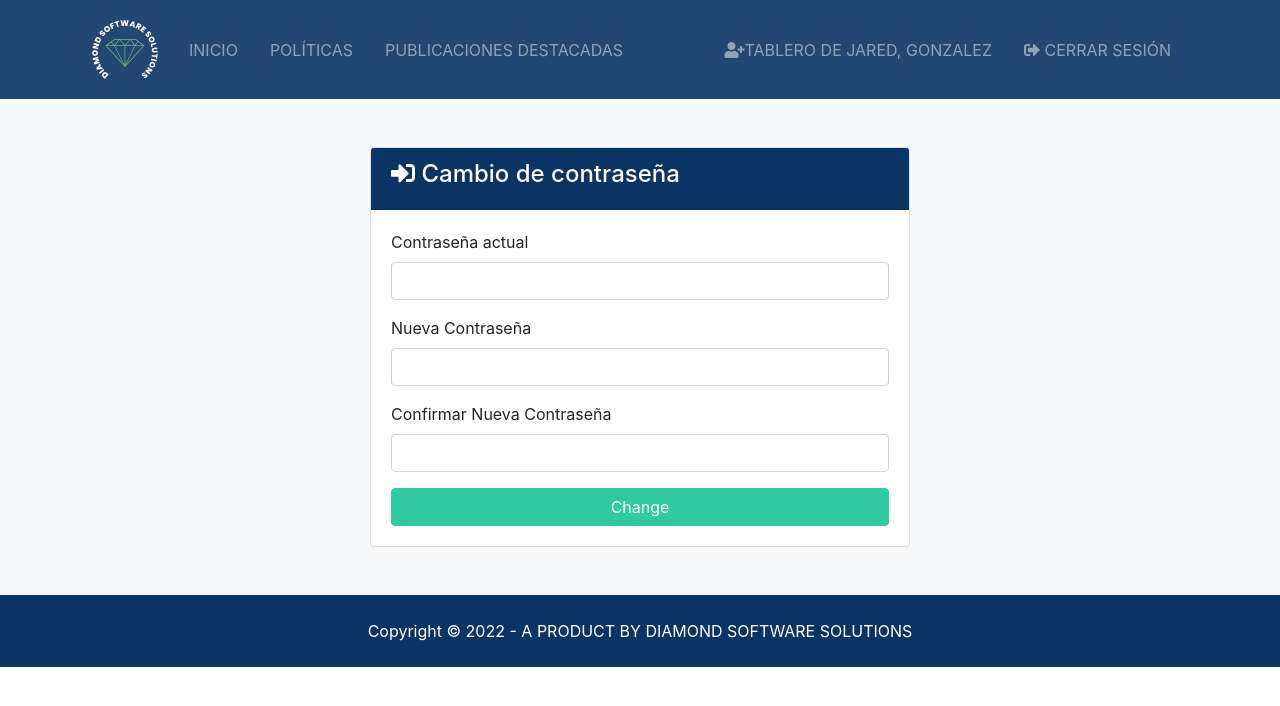
After one commit to metodosformalesds/MFDS_2022_T1_Code, a Django app: page /accounts/change_password/ in a window 1280 px wide. The commit adds this page. Shown: the top 706 px of the page. Run offline with Django 4.2, Linux system fonts and the light colour scheme; a user stored in the database is signed in; parts of the project's set-up code (start-up, migrations or seed data) failed here and were passed over; some libraries are stand-ins or nearby versions.

Commit message:
Cambio de contraseña

```diff
--- a/services/accounts/urls.py
+++ b/services/accounts/urls.py
@@ -1,5 +1,6 @@
 from django.urls import path
 from . import views
+from django.contrib.auth import views as auth_views
 
 urlpatterns = [
     path('register/',views.register, name="register"),
@@ -9,6 +10,10 @@ urlpatterns = [
     path('dashboard/', views.dashboard, name='dashboard'),
     path('dashboard/myinquiries', views.myinquiries, name='myinquiries'),
     path('dashboard/inquiry', views.inquiry1, name='inquiry1'),
-
+    path('change_password/',views.change_password,name='change_password'),
+    path('reset_password/',auth_views.PasswordResetView.as_view(template_name='accounts/reset.html'),name='password_reset'),
+    path('reset_password/done/',auth_views.PasswordResetCompleteView.as_view(template_name='accounts/reset_done.html'),name='password_reset_done'),
+    path('reset_password/<uidb64>/<token>/',auth_views.PasswordResetConfirmView.as_view(template_name='accounts/reset_confirm.html'),name='password_reset_confirm'),
+    path('reset/done',auth_views.PasswordResetCompleteView.as_view(template_name='accounts/reset_complete.html'),name='password_reset_complete')
 
 ]
--- a/services/accounts/views.py
+++ b/services/accounts/views.py
@@ -5,6 +5,7 @@ from django.contrib.auth.decorators import login_required
 from django.contrib import messages
 from django.contrib.auth import login, authenticate, logout
 from django.core.mail import send_mail
+from django.contrib.auth.hashers import check_password
 from inquiry.models import inquiry
 
 
@@ -163,3 +164,28 @@ def inquiry1(request):
         'inquiries': myinquiry
     }
     return render(request, 'accounts/dashboard_inquiries.html', context)
+
+@login_required
+@login_required
+def change_password(request):
+    if request.method=='POST':
+        user = request.user
+        currentpassword = request.POST['currentpassword']
+        if not check_password(currentpassword,user.password):
+            messages.error(request,'Contraseña actual incorrecta')
+            return redirect('dashboard')
+        password1 = request.POST['password1']
+        password2 = request.POST['password2']
+
+        if password1 == password2:
+            user.set_password(password1)
+            user.save()
+            messages.success(request,'Se ha cerrado la sesión')
+            messages.success(request,'Ha cambiado correctamente la contraseña')
+            messages.success(request,'Use su nueva contraseña para iniciar sesión')
+        else:
+            messages.error(request,'Passwords do not match')
+        return redirect('dashboard')
+
+    else:
+        return render(request,'accounts/change_password.html')
--- a/services/listings/forms.py
+++ b/services/listings/forms.py
@@ -4,7 +4,7 @@ from .models import Listing
 class ListingForm(ModelForm):
     class Meta:
         model=Listing
-        fields = ['title', 'category', 'description', 'price', 'photo_main', 'photo_1', 'photo_2', 'photo_3', 'photo_4', 'photo_5', 'photo_6',
+        fields = ['title', 'category', 'description', 'price', 'address', 'photo_main', 'photo_1', 'photo_2', 'photo_3', 'photo_4', 'photo_5', 'photo_6',
                     ]
 
 
@@ -12,4 +12,4 @@ class ListingForm(ModelForm):
 class UpdateForm(ModelForm):
     class Meta:
         model=Listing
-        fields = ['title', 'category', 'description', 'price', 'photo_main', 'photo_1', 'photo_2', 'photo_3', 'photo_4', 'photo_5', 'photo_6',]
+        fields = ['title', 'category', 'description', 'price', 'address', 'photo_main', 'photo_1', 'photo_2', 'photo_3', 'photo_4', 'photo_5', 'photo_6',]
--- a/services/services/settings.py
+++ b/services/services/settings.py
@@ -194,7 +194,7 @@ SOCIALACCOUNT_PROVIDERS = {
     }
 }
 
-LOGIN_REDIRECT_URL = 'index'
+LOGIN_REDIRECT_URL = 'dashboard'
 #LOGIN_REDIRECT_URL = 'login'
 CRISPY_TEMPLATE_PACK = 'bootstrap4'
 #{% provider_login_url provider.id openid=brand.openid_url process=process %}
@@ -204,7 +204,7 @@ CRISPY_TEMPLATE_PACK = 'bootstrap4'
 SITE_ID = 1
 
 
-ACCOUNT_LOGOUT_REDIRECT_URL = 'account:login'
+ACCOUNT_LOGOUT_REDIRECT_URL = 'account_login'
 
 ACCOUNT_EMAIL_REQUIRED = True
 
--- /dev/null
+++ b/services/templates/accounts/change_password.html
@@ -0,0 +1,39 @@
+{% extends 'base.html'%}
+{% block title %} Login {% endblock%}
+{% block content %}
+<section id="login" class="bg-light py-5">
+    <div class="container">
+      <div class="row">
+        <div class="col-md-6 mx-auto">
+          <div class="card">
+            <div class="card-header bg-primary text-white">
+              <h4>
+                <i class="fas fa-sign-in-alt"></i> Cambio de contraseña </h4>
+                {% include 'partials/_alerts.html'%}
+            </div>
+            <div class="card-body">
+              <form action="{% url 'change_password' %}" method="POST">
+                  {% csrf_token %}
+                <div class="form-group">
+                  <label for="currentpassword">Contraseña actual</label>
+                  <input type="password" name="currentpassword" class="form-control" required>
+                </div>
+                <div class="form-group">
+                  <label for="password1">Nueva Contraseña</label>
+                  <input type="password" name="password1" class="form-control" required>
+                </div>
+
+                <div class="form-group">
+                  <label for="password2">Confirmar Nueva Contraseña</label>
+                  <input type="password" name="password2" class="form-control" required>
+                </div>
+
+                <input type="submit" value="Change" class="btn btn-secondary btn-block">
+              </form>
+            </div>
+          </div>
+        </div>
+      </div>
+    </div>
+  </section>
+{% endblock %}
--- a/services/templates/accounts/login.html
+++ b/services/templates/accounts/login.html
@@ -64,7 +64,8 @@
                       <input type="hidden" name="{{ redirect_field_name }}" value="{{ redirect_field_value }}" />
                       {% endif %}
                       <div class="d-grid">
-                        <a class="button secondaryAction text-dark text-center" href="">{% trans "Forgot Password?" %}</a>
+                        <a class="btn btn-primary" href="{% url 'password_reset' %}">Olvidaste tu contraseña?</a>
+
                       </div>
                     </form>
                 </div>
--- /dev/null
+++ b/services/templates/accounts/reset_complete.html
@@ -0,0 +1,6 @@
+{% extends 'base.html'%}
+{% block title %} Reset Complete {% endblock%}
+{% block content %}
+<h1>Restablecimiento de contraseña completo</h1>
+<p>Su contraseña se ha restablecido con éxito</p>
+{% endblock %}
--- a/services/templates/partials/_dashnav.html
+++ b/services/templates/partials/_dashnav.html
@@ -54,7 +54,7 @@
             class="nav-item mr-3"
           {% endif%}
           >
-            <a class="nav-link btn btn-outline-primary" href="">Cambiar contraseña</a>
+            <a class="nav-link btn btn-outline-primary" href="{% url 'change_password' %}">Cambiar contraseña</a>
           </li>
         </ul>
         <ul class="navbar-nav ml-auto">
--- a/services/templates/socialaccount/connections.html
+++ b/services/templates/socialaccount/connections.html
@@ -12,7 +12,7 @@
     <p>{% blocktrans %}You can sign in to your account using any of the following third party accounts:{% endblocktrans %}</p>
 
 
-    <form method="post" action="{% url 'connections' %}">
+    <form method="post" action="{% url 'socialaccount_connections' %}">
     {% csrf_token %}
 
     <fieldset>
```
Also changed, not shown: services/templates/accounts/register.html (+11 -0 lines), services/templates/accounts/reset.html (added, +26 -0 lines), services/templates/accounts/reset_confirm.html (added, +30 -0 lines), services/templates/accounts/reset_done.html (added, +8 -0 lines), services/db.sqlite3.
